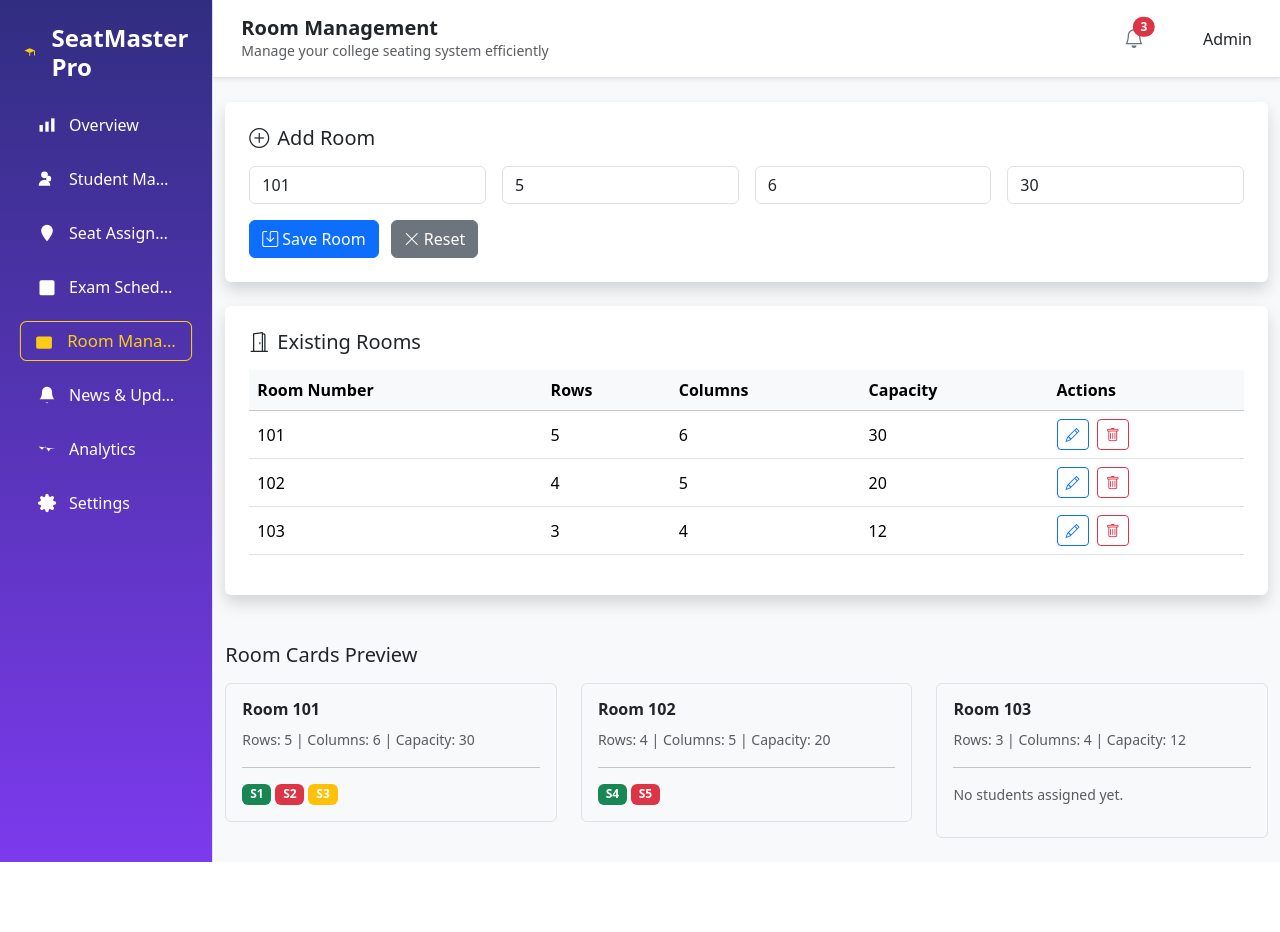
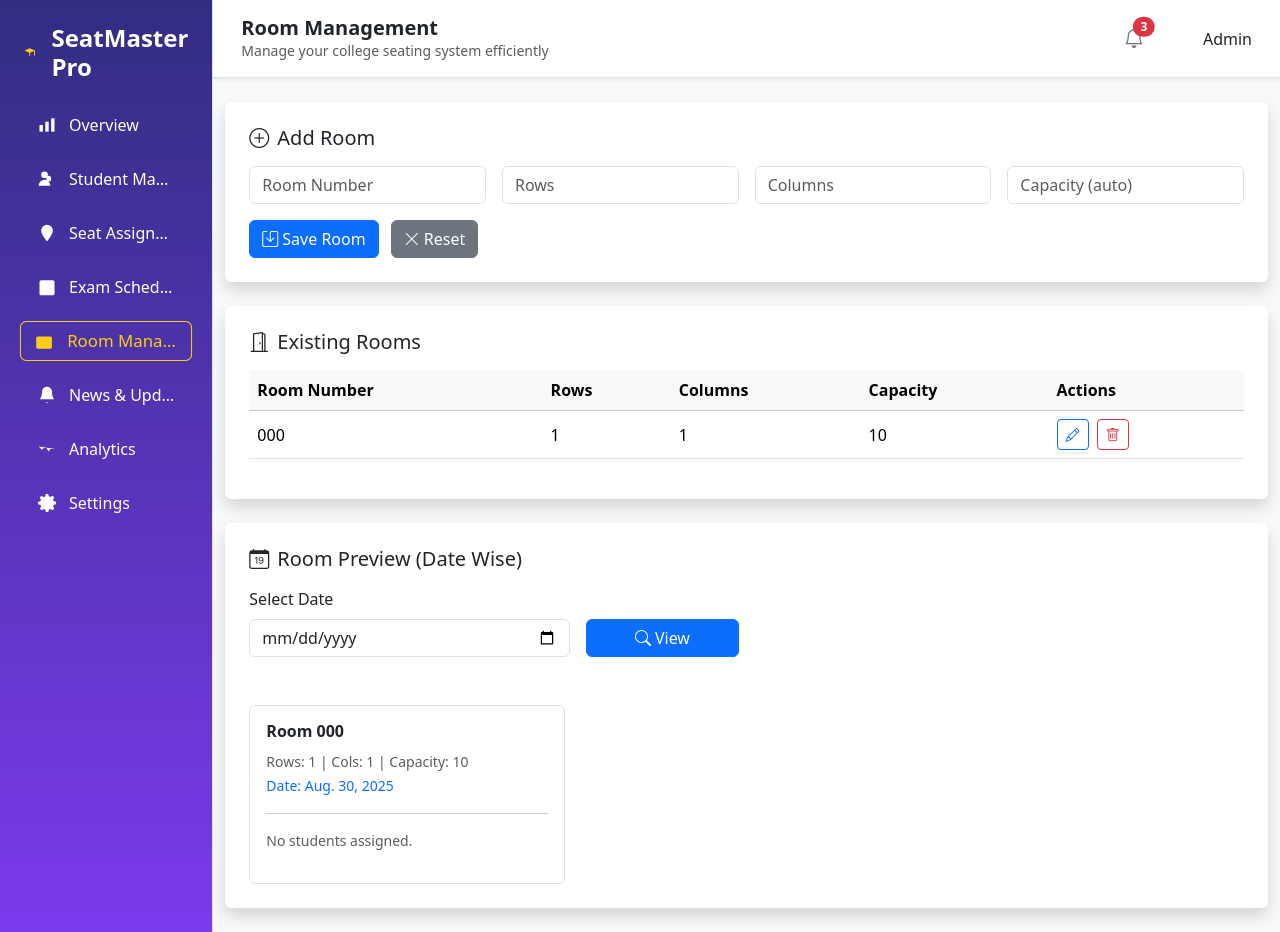
Before and after one commit to akheelFaizal/seating_arrangement, a Django app: page /room-management/ in a window 1280 px wide. Before the commit the page ends 862 px from the top, so only its background shows below. Run offline with Django 5.2, Linux system fonts and the light colour scheme; tables that the repository leaves empty hold one stand-in row (values such as "Sample post"); data that the repository does not hold is empty.

Commit message:
made room management panel functional

```diff
--- a/seating_arrangement/app/urls.py
+++ b/seating_arrangement/app/urls.py
@@ -17,7 +17,7 @@ urlpatterns = [
     path('student-management/', views.StudentManagement, name='student_management'),
     path('seating-arrangement/', views.SeatingArrangement, name='seating_arrangement'),
     path('exam/', views.ExamSchedule, name='exam_schedule'),
-    path('room-management/', views.RoomManagement, name='room_management'),
+    path('room-management/', views.room_management, name='room_management'),
     path('news-management/', views.NewsManagement, name='news_management'),
 
 
@@ -32,7 +32,8 @@ urlpatterns = [
     path('room/<int:room_id>/map/', views.seating_map_detail, name='seating_map_detail'),
     path('seating/assign_by_date/', views.assign_seats_by_date, name='assign_seats_by_date'),
     path('seating/remove_all/', views.remove_all_assignments, name='remove_all_assignments'),
-
-
+    path("rooms/", views.room_management, name="room_management"),
+    path("rooms/edit/<int:pk>/", views.room_edit, name="room_edit"),
+    path("rooms/delete/<int:pk>/", views.room_delete, name="room_delete"),
 
 ]
--- a/seating_arrangement/app/views.py
+++ b/seating_arrangement/app/views.py
@@ -492,7 +492,62 @@ def remove_all_assignments(request):
     return redirect('seating_arrangement')
 
 
-def RoomManagement(request):
-    return render(request, 'admin/RoomManagement.html')
+from datetime import date
+
+
+def room_management(request):
+    # Handle Add Room
+    if request.method == "POST":
+        room_number = request.POST.get("room_number")
+        rows = int(request.POST.get("rows", 0))
+        columns = int(request.POST.get("columns", 0))
+        capacity = rows * columns
+        Room.objects.create(
+            room_number=room_number,
+            rows=rows,
+            columns=columns,
+            capacity=capacity
+        )
+        return redirect("room_management")
+
+    # Get all rooms
+    rooms = Room.objects.all().order_by("room_number")
+
+    # Get selected date from GET
+    selected_date = request.GET.get("date")
+    if not selected_date:
+        selected_date = date.today()
+
+    # Attach seating queryset to each room
+    for room in rooms:
+        room.seatings_for_date = Seating.objects.filter(room=room, exam__session__date=selected_date)
+
+    context = {
+        "rooms": rooms,
+        "today": date.today(),
+        "selected_date": selected_date
+    }
+    return render(request, "admin/RoomManagement.html", context)
+
+def room_edit(request, pk):
+    room = get_object_or_404(Room, pk=pk)
+
+    if request.method == "POST":
+        room.room_number = request.POST.get("room_number")
+        room.rows = int(request.POST.get("rows", 0))
+        room.columns = int(request.POST.get("columns", 0))
+        room.capacity = room.rows * room.columns
+        room.save()
+        return redirect("room_management")
+
+    context = {"room": room}
+    return render(request, "admin/RoomManagement.html", context)
+
+
+def room_delete(request, pk):
+    room = get_object_or_404(Room, pk=pk)
+    room.delete()
+    return redirect("room_management")
+
 def NewsManagement(request):
     return render(request, 'admin/Updates.html')
--- a/seating_arrangement/templates/admin/RoomManagement.html
+++ b/seating_arrangement/templates/admin/RoomManagement.html
@@ -27,23 +27,23 @@
 
             <div class="container-fluid py-4">
 
-                <!-- Add / Update Room Form -->
+                <!-- Add Room Form -->
                 <div class="bg-white p-4 rounded shadow mb-4">
                     <h5 class="mb-3"><i class="bi bi-plus-circle me-2"></i>Add Room</h5>
-                    <form method="POST" action="">
+                    <form method="POST">
                         {% csrf_token %}
                         <div class="row g-3">
                             <div class="col-md-3">
-                                <input type="text" class="form-control" name="room_number" placeholder="Room Number" value="101">
+                                <input type="text" class="form-control" name="room_number" placeholder="Room Number" required>
                             </div>
                             <div class="col-md-3">
-                                <input type="number" class="form-control" name="rows" placeholder="Rows" value="5">
+                                <input type="number" id="rows" class="form-control" name="rows" placeholder="Rows" min="1" required>
                             </div>
                             <div class="col-md-3">
-                                <input type="number" class="form-control" name="columns" placeholder="Columns" value="6">
+                                <input type="number" id="columns" class="form-control" name="columns" placeholder="Columns" min="1" required>
                             </div>
                             <div class="col-md-3">
-                                <input type="number" class="form-control" name="capacity" placeholder="Capacity" value="30" readonly>
+                                <input type="number" id="capacity" class="form-control" placeholder="Capacity (auto)" readonly>
                             </div>
                         </div>
                         <div class="mt-3">
@@ -67,77 +67,67 @@
                             </tr>
                         </thead>
                         <tbody>
-                            <!-- Dummy Rooms -->
+                            {% for room in rooms %}
                             <tr>
-                                <td>101</td>
-                                <td>5</td>
-                                <td>6</td>
-                                <td>30</td>
+                                <td>{{ room.room_number }}</td>
+                                <td>{{ room.rows }}</td>
+                                <td>{{ room.columns }}</td>
+                                <td>{{ room.capacity }}</td>
                                 <td>
-                                    <a href="#" class="btn btn-sm btn-outline-primary me-1"><i class="bi bi-pencil"></i></a>
-                                    <a href="#" class="btn btn-sm btn-outline-danger"><i class="bi bi-trash"></i></a>
+                                    <a href="{% url 'room_edit' room.id %}" class="btn btn-sm btn-outline-primary me-1"><i class="bi bi-pencil"></i></a>
+                                    <a href="{% url 'room_delete' room.id %}" class="btn btn-sm btn-outline-danger"><i class="bi bi-trash"></i></a>
                                 </td>
                             </tr>
+                            {% empty %}
                             <tr>
-                                <td>102</td>
-                                <td>4</td>
-                                <td>5</td>
-                                <td>20</td>
-                                <td>
-                                    <a href="#" class="btn btn-sm btn-outline-primary me-1"><i class="bi bi-pencil"></i></a>
-                                    <a href="#" class="btn btn-sm btn-outline-danger"><i class="bi bi-trash"></i></a>
-                                </td>
+                                <td colspan="5" class="text-center text-muted">No rooms available</td>
                             </tr>
-                            <tr>
-                                <td>103</td>
-                                <td>3</td>
-                                <td>4</td>
-                                <td>12</td>
-                                <td>
-                                    <a href="#" class="btn btn-sm btn-outline-primary me-1"><i class="bi bi-pencil"></i></a>
-                                    <a href="#" class="btn btn-sm btn-outline-danger"><i class="bi bi-trash"></i></a>
-                                </td>
-                            </tr>
+                            {% endfor %}
                         </tbody>
                     </table>
                 </div>
 
-                <!-- Room Cards Preview -->
-                <div class="mt-5">
-                    <h5 class="mb-3">Room Cards Preview</h5>
-                    <div class="row g-4">
-                        <div class="col-md-4">
-                            <div class="border rounded p-3 hover-shadow">
-                                <h6 class="fw-bold">Room 101</h6>
-                                <small class="text-muted">Rows: 5 | Columns: 6 | Capacity: 30</small>
-                                <hr>
-                                <div class="d-flex flex-wrap gap-1">
-                                    <span class="badge bg-success">S1</span>
-                                    <span class="badge bg-danger">S2</span>
-                                    <span class="badge bg-warning">S3</span>
+                <!-- Date Wise Room Preview -->
+                <div class="bg-white p-4 rounded shadow">
+                    <h5 class="mb-3"><i class="bi bi-calendar-date me-2"></i>Room Preview (Date Wise)</h5>
+
+                    <!-- Date Filter Form -->
+                    <form method="GET" action="">
+                        <div class="row g-3 align-items-end">
+                            <div class="col-md-4">
+                                <label for="date" class="form-label">Select Date</label>
+                                <input type="date" id="date" name="date" class="form-control" value="{{ request.GET.date|default:today }}">
+                            </div>
+                            <div class="col-md-2">
+                                <button class="btn btn-primary w-100"><i class="bi bi-search me-1"></i>View</button>
+                            </div>
+                        </div>
+                    </form>
+
+                    <!-- Room Cards -->
+                    <div class="row g-4 mt-4">
+                        {% for room in rooms %}
+                            <div class="col-md-4">
+                                <div class="border rounded p-3 hover-shadow">
+                                    <h6 class="fw-bold">Room {{ room.room_number }}</h6>
+                                    <small class="text-muted">Rows: {{ room.rows }} | Cols: {{ room.columns }} | Capacity: {{ room.capacity }}</small><br>
+                                    <small class="text-primary">Date: {{ selected_date }}</small>
+                                    <hr>
+                                    {% if room.seatings_for_date %}
+                                        <div class="d-flex flex-wrap gap-1">
+                                            {% for seating in room.seatings_for_date %}
+                                                <span class="badge bg-success">{{ seating.student.roll_number }}</span>
+                                            {% endfor %}
+                                        </div>
+                                    {% else %}
+                                        <p class="text-muted small">No students assigned.</p>
+                                    {% endif %}
                                 </div>
                             </div>
-                        </div>
-                        <div class="col-md-4">
-                            <div class="border rounded p-3 hover-shadow">
-                                <h6 class="fw-bold">Room 102</h6>
-                                <small class="text-muted">Rows: 4 | Columns: 5 | Capacity: 20</small>
-                                <hr>
-                                <div class="d-flex flex-wrap gap-1">
-                                    <span class="badge bg-success">S4</span>
-                                    <span class="badge bg-danger">S5</span>
-                                </div>
-                            </div>
-                        </div>
-                        <div class="col-md-4">
-                            <div class="border rounded p-3 hover-shadow">
-                                <h6 class="fw-bold">Room 103</h6>
-                                <small class="text-muted">Rows: 3 | Columns: 4 | Capacity: 12</small>
-                                <hr>
-                                <p class="text-muted small">No students assigned yet.</p>
-                            </div>
-                        </div>
+                        {% endfor %}
                     </div>
+
+
                 </div>
 
             </div>
@@ -147,5 +137,19 @@
 </div>
 
 <script src="https://cdn.jsdelivr.net/npm/bootstrap@5.3.3/dist/js/bootstrap.bundle.min.js"></script>
+<script>
+    const rowsInput = document.getElementById("rows");
+    const colsInput = document.getElementById("columns");
+    const capacityInput = document.getElementById("capacity");
+
+    function updateCapacity() {
+        const rows = parseInt(rowsInput.value) || 0;
+        const cols = parseInt(colsInput.value) || 0;
+        capacityInput.value = rows * cols;
+    }
+
+    rowsInput.addEventListener("input", updateCapacity);
+    colsInput.addEventListener("input", updateCapacity);
+</script>
 </body>
 </html>
```
